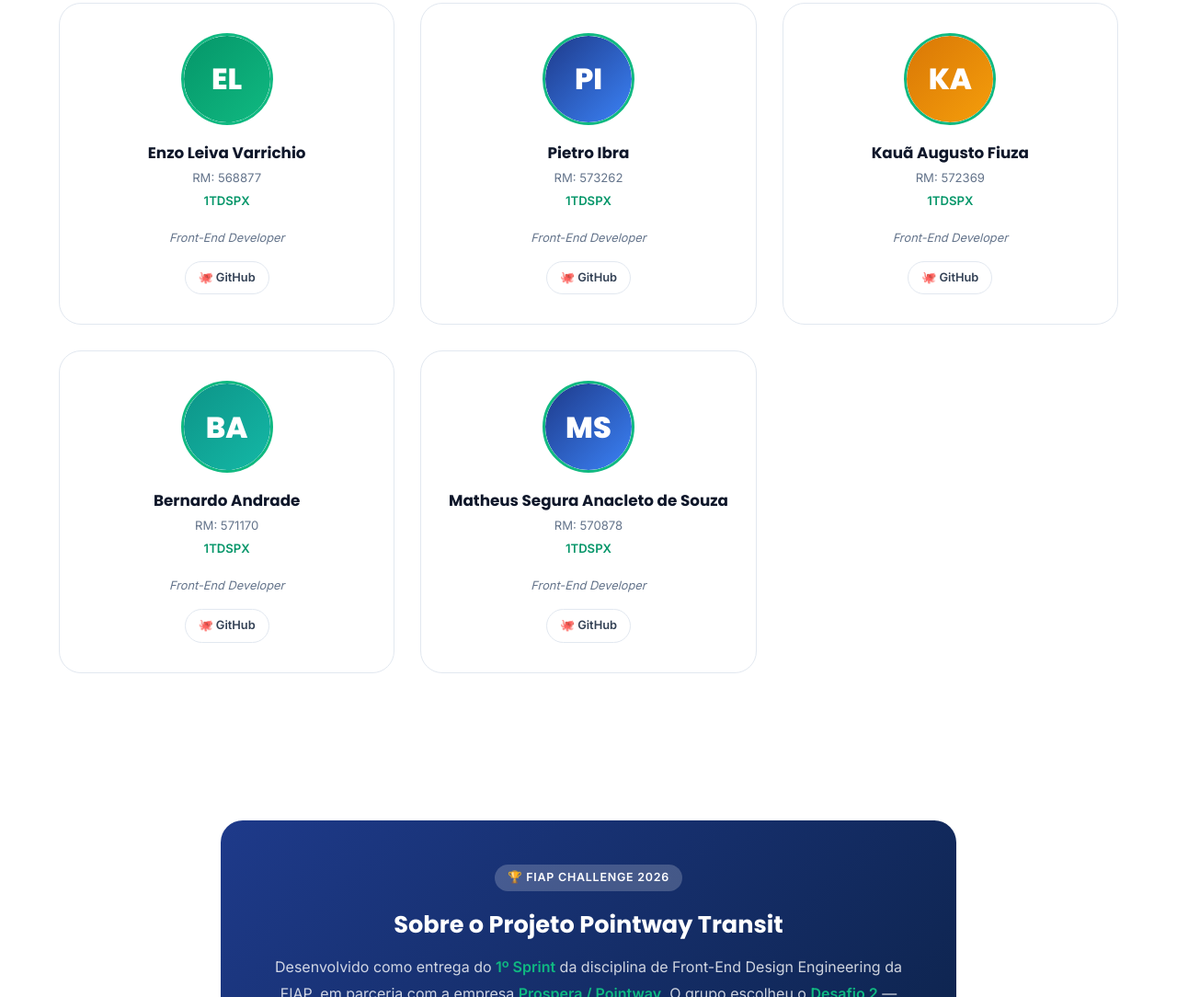
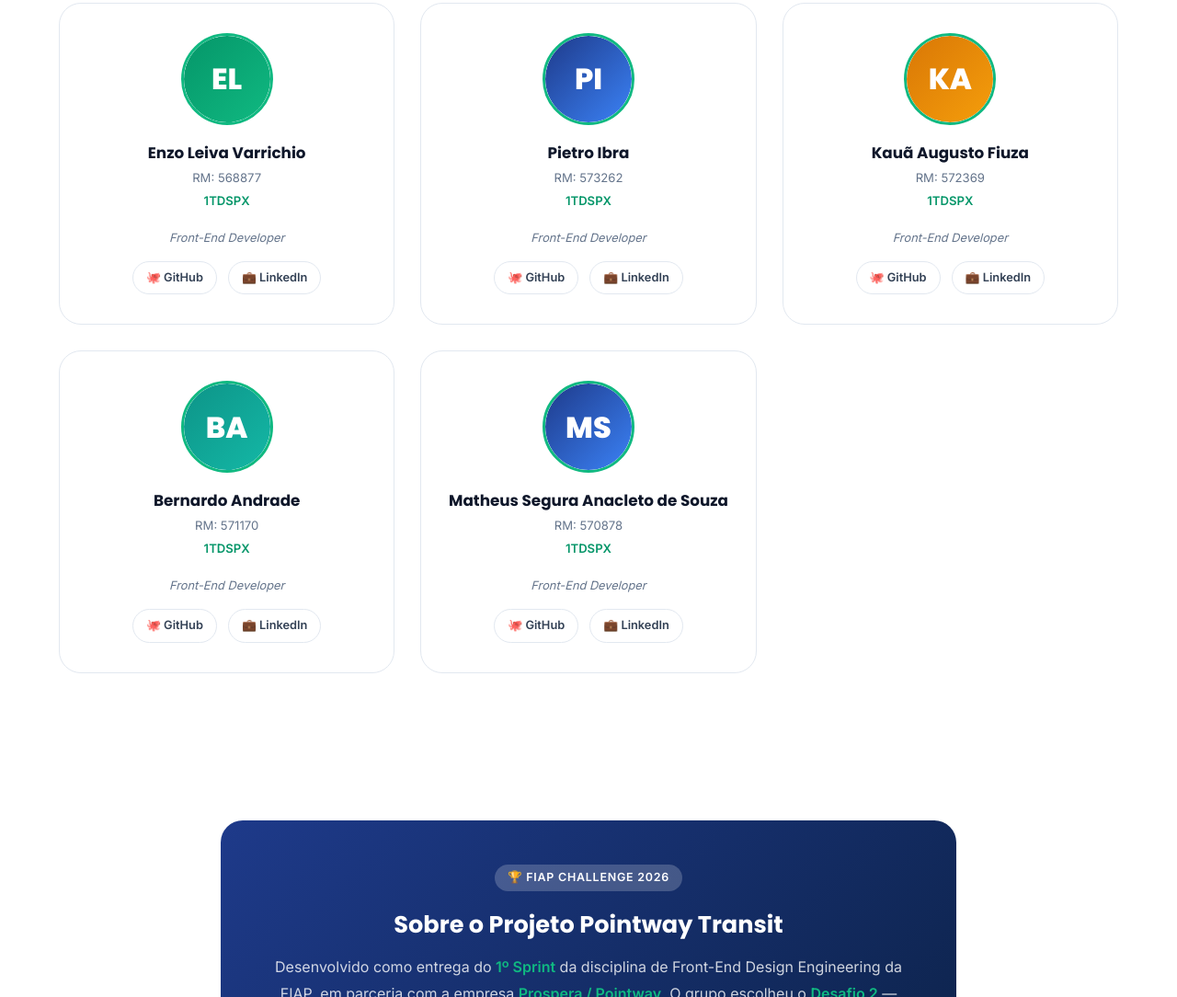
Before and after one commit to enzoleiva2008-blip/fiap-, a plain HTML site: page integrantes.html in a window 1280 px wide. Shown: the part 645-1729 px from the top of the page at 92% size. Drawn offline with Linux system fonts and the light colour scheme.

Commit message:
feat: adiciona links do LinkedIn nos cards de todos os integrantes
Co-Authored-By: Claude Sonnet 4.6 <noreply@anthropic.com>

```diff
--- a/css/components.css
+++ b/css/components.css
@@ -715,6 +715,7 @@ textarea.form-control { resize: vertical; min-height: 130px; }
 }
 .team-link:hover { border-color: var(--primary); color: var(--primary); background-color: var(--primary-bg); }
 .team-link.github:hover { border-color: var(--dark); color: var(--dark); background-color: var(--light); }
+.team-link.linkedin:hover { border-color: #0A66C2; color: #0A66C2; background-color: #EFF6FF; }
 
 /* ==================== PROCESSO ANTI-FRAUDE ==================== */
 .fraud-steps {
--- a/integrantes.html
+++ b/integrantes.html
@@ -165,6 +165,9 @@
               <a href="https://github.com/enzoleiva2008-blip" target="_blank" rel="noopener" class="team-link github" aria-label="GitHub de Enzo">
                 🐙 GitHub
               </a>
+              <a href="https://www.linkedin.com/in/enzo-leiva-varrichio-88ba273a1/" target="_blank" rel="noopener" class="team-link linkedin" aria-label="LinkedIn de Enzo">
+                💼 LinkedIn
+              </a>
             </div>
           </article>
 
@@ -180,6 +183,9 @@
             <div class="team-links">
               <a href="https://github.com/PietroIbra" target="_blank" rel="noopener" class="team-link github" aria-label="GitHub de Pietro">
                 🐙 GitHub
+              </a>
+              <a href="https://www.linkedin.com/in/pietroibra/" target="_blank" rel="noopener" class="team-link linkedin" aria-label="LinkedIn de Pietro">
+                💼 LinkedIn
               </a>
             </div>
           </article>
@@ -197,6 +203,9 @@
               <a href="https://github.com/KauaznX" target="_blank" rel="noopener" class="team-link github" aria-label="GitHub de Kauã">
                 🐙 GitHub
               </a>
+              <a href="https://www.linkedin.com/in/kauã-fiuza-94a039313/" target="_blank" rel="noopener" class="team-link linkedin" aria-label="LinkedIn de Kauã">
+                💼 LinkedIn
+              </a>
             </div>
           </article>
 
@@ -213,6 +222,9 @@
               <a href="https://github.com/bernardopqr-cpu" target="_blank" rel="noopener" class="team-link github" aria-label="GitHub de Bernardo">
                 🐙 GitHub
               </a>
+              <a href="https://www.linkedin.com/in/bernardo-andrade-230aa4408" target="_blank" rel="noopener" class="team-link linkedin" aria-label="LinkedIn de Bernardo">
+                💼 LinkedIn
+              </a>
             </div>
           </article>
 
@@ -228,6 +240,9 @@
             <div class="team-links">
               <a href="https://github.com/MatheuSegura" target="_blank" rel="noopener" class="team-link github" aria-label="GitHub de Matheus">
                 🐙 GitHub
+              </a>
+              <a href="https://www.linkedin.com/in/matheussegura/" target="_blank" rel="noopener" class="team-link linkedin" aria-label="LinkedIn de Matheus">
+                💼 LinkedIn
               </a>
             </div>
           </article>
```
